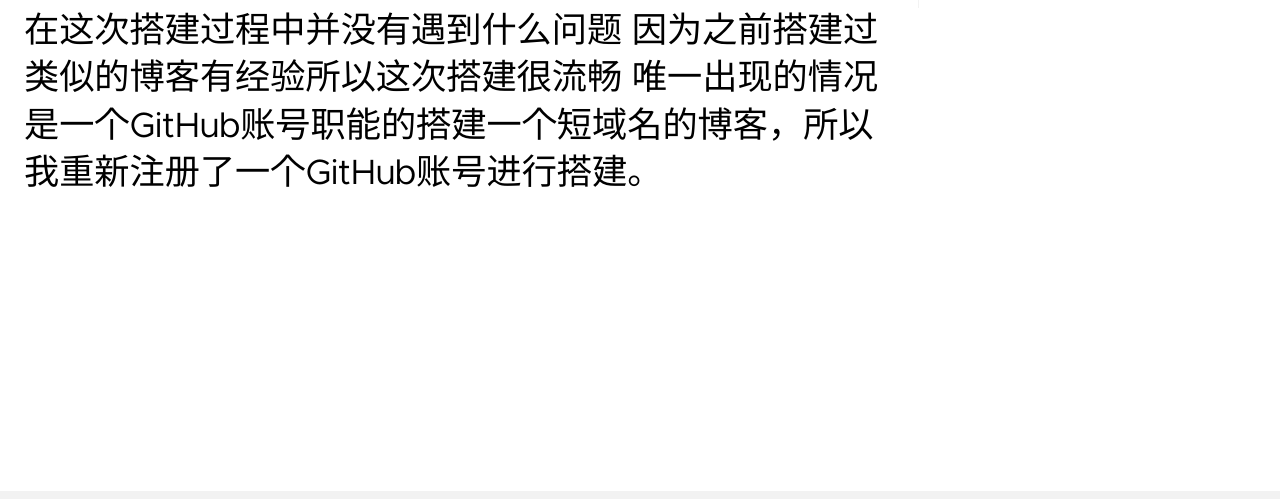
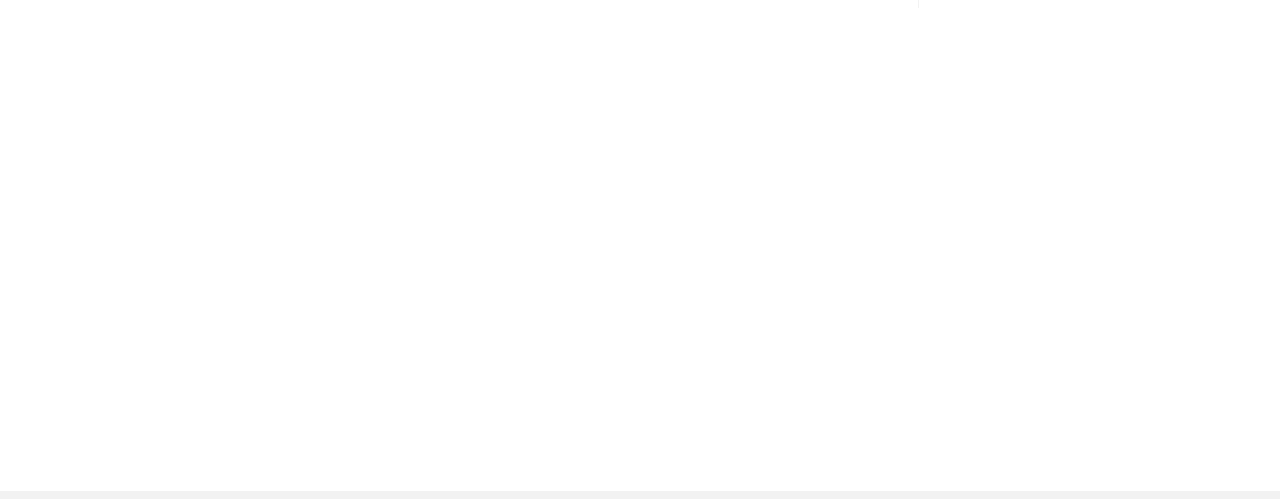
Before and after one commit to 1shiyan/1shiyan.github.io, a plain HTML site: page posts/myfirstarticle/index.html in a window 1280 px wide. Shown: the part 214-713 px from the top of the page. Drawn offline with Linux system fonts and the light colour scheme; files whose address does not match are found by name.

Commit message:
Update index.html

```diff
--- a/posts/myfirstarticle/index.html
+++ b/posts/myfirstarticle/index.html
@@ -139,9 +139,9 @@
   </span>
   </div>
 
-    <div class="post_body"><h1 id="这是我的第一篇博客内容">在这次搭建过程中并没有遇到什么问题
+    <div class="post_body"><h1 id="在这次搭建过程中并没有遇到什么问题
   因为之前搭建过类似的博客有经验所以这次搭建很流畅
-  唯一出现的情况是一个GitHub账号职能的搭建一个短域名的博客，所以我重新注册了一个GitHub账号进行搭建。</h1>
+  唯一出现的情况是一个GitHub账号职能的搭建一个短域名的博客，所以我重新注册了一个GitHub账号进行搭建。"></h1>
 
     </div>
 <div class="post_comments">
```
